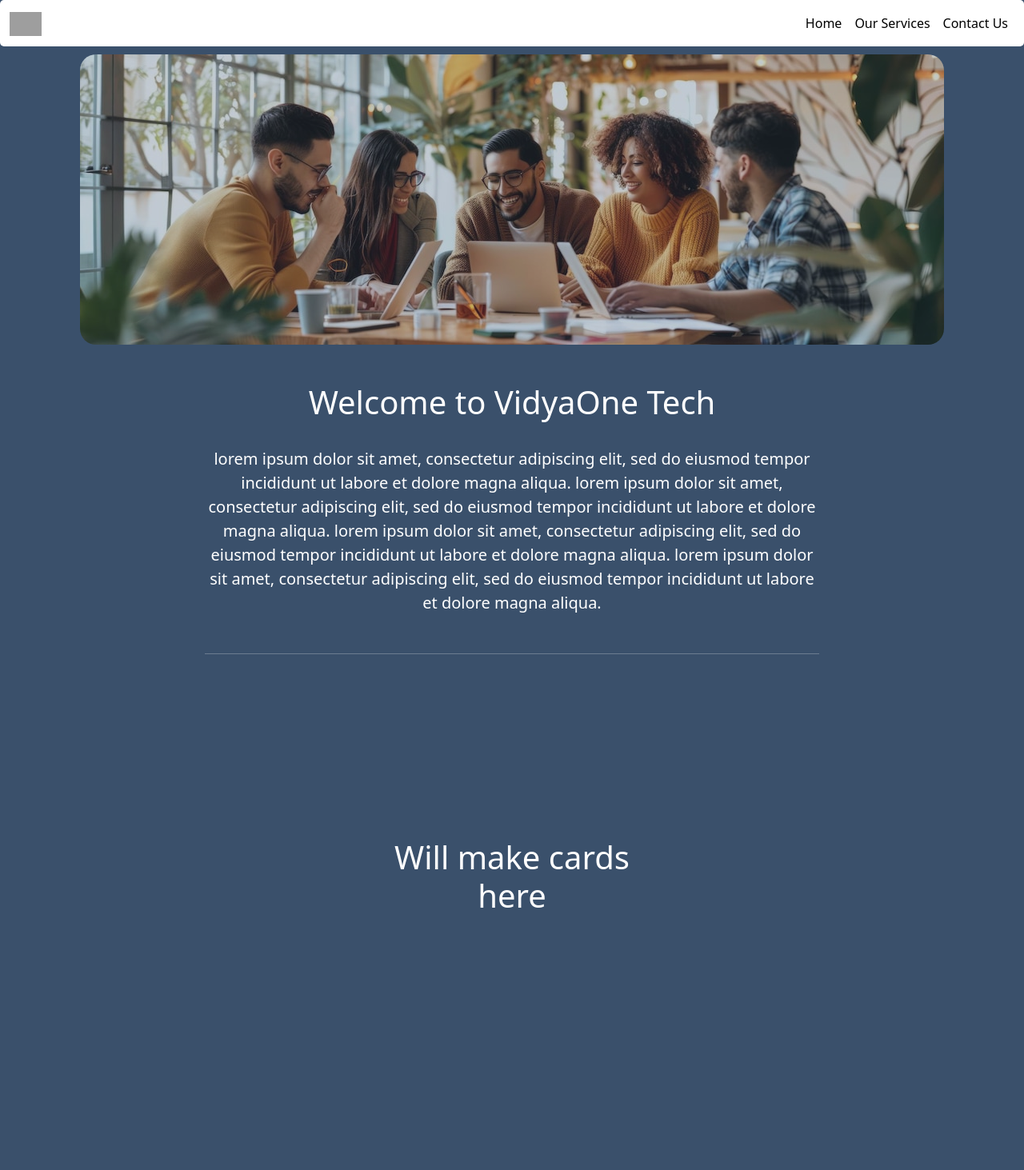
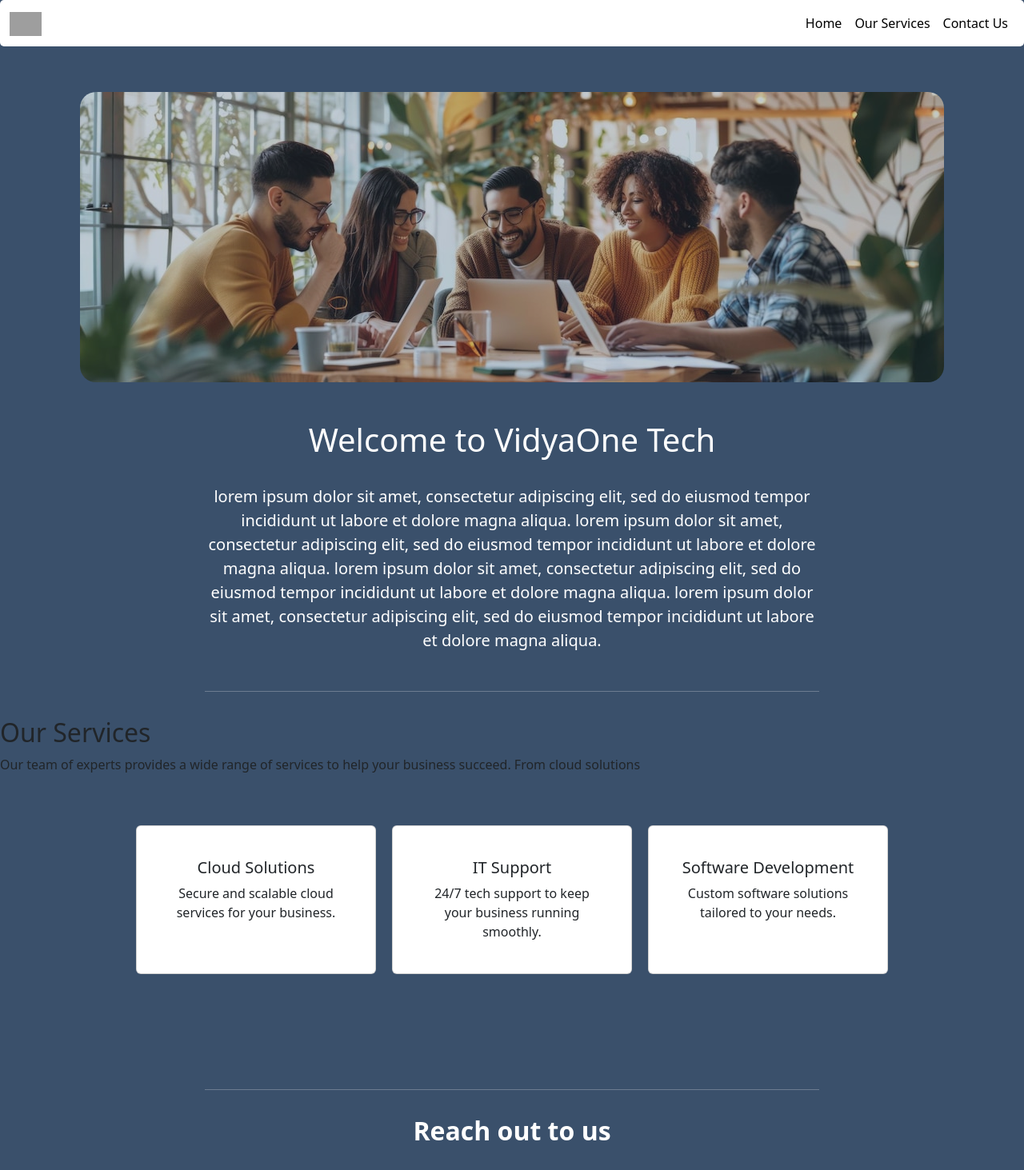
Before and after one commit to kkpathak2000/IT-company-website-Page-React.js, a React (Create React App) app: page / in a window 1280 px wide. Shown: the top 1463 px of the page at 80% size. Built offline with nearby package versions, Linux system fonts and the light colour scheme; grey boxes are pictures that could not be loaded.

Commit message:
3rd commit

```diff
--- a/src/App.css
+++ b/src/App.css
@@ -11,8 +11,11 @@
 
   .custom-navbar {
     background-color: #ffffff;
-    position:fixed;
+    position:fixed !important;
+    width: 100%;
+    z-index: 1000;
     border-radius: 5px;
+    top: 0;
   }
 
 
@@ -39,7 +42,7 @@
   .home-image{
     width: 100%;
     height: 20px;
-    margin-top: 10px;
+    margin-top: 9%;
     opacity: 0.7;
     max-width:fit-content;
     height:fit-content;
@@ -112,7 +115,7 @@
   .separator {
     width: 2px;
     height: 150px;
-    background-color: #fff;
+    /* background-color: #fff; */
     margin: 0 30px;
   }
 
@@ -121,15 +124,13 @@
     text-align: left;
   }
 
-  .contact-form input,
-  .contact-form textarea {
+  .contact-form input, .contact-form textarea {
     border: 1px solid #555;
     color: #000;
     background-color: #fff;
   }
 
-  .contact-form input:focus,
-  .contact-form textarea:focus {
+  .contact-form input:focus, .contact-form textarea:focus {
     border-color: #00bcd4;
     outline: none;
   }
@@ -146,7 +147,7 @@
   display: block;
   object-fit: cover;
   opacity: 0.7;
-  border-radius: 30px;
+  border-radius: 5px;
 }
 
   .footer {
@@ -178,12 +179,12 @@
   color: #142f33;
 }
 
-.services{
+/* .services{
   display: flex;
-  margin: 18% 35%;
+  margin: 8% 35%;
   text-align: center;
   color: #ffffff;
-}
+} */
 
 .contact-hr{
   margin-top: 3rem;
@@ -192,3 +193,20 @@
   margin-right: 20%;
   text-align: center;
 }
+
+.services-section-cards {
+  display: flex;
+  justify-content: center;
+  gap: 20px;
+  padding: 3rem 0;
+}
+
+.service-card {
+  background-color: #2c2c2c;
+  color: #fff;
+  width: 300px;
+  border: none;
+  text-align: center;
+  padding: 1.5rem;
+  border-radius: 10px;
+}
--- a/src/components/Home.js
+++ b/src/components/Home.js
@@ -4,7 +4,7 @@
 const Home = () => {
   return (
     <section id="home" className="home-section">
-      <img src={homeImage} alt="home page photo" className="home-image" />
+      <img src={homeImage} alt="home page" className="home-image" />
       <div className="home-text">
         <h1>Welcome to VidyaOne Tech</h1>
       </div>
--- a/src/components/Services.js
+++ b/src/components/Services.js
@@ -1,11 +1,33 @@
-import React from 'react'
+import React from 'react';
+import { Card, CardBody, CardTitle, CardText } from 'reactstrap';
+
+const services = [
+  { title: "Cloud Solutions", description: "Secure and scalable cloud services for your business." },
+  { title: "IT Support", description: "24/7 tech support to keep your business running smoothly." },
+  { title: "Software Development", description: "Custom software solutions tailored to your needs." }
+];
 
 const Services = () => {
   return (
     <section id="services" className="services">
-      <h1>Will make cards here</h1>
+      <div className="services-header">
+        <h2 className='services-header-text'>Our Services</h2>
+      </div>
+        <p className="services-description">
+          Our team of experts provides a wide range of services to help your business succeed. From cloud solutions
+        </p>
+      <div className="services-section-cards">
+          {services.map((service, index) => (
+            <Card key={index} className="service-card">
+              <CardBody>
+                <CardTitle tag="h5">{service.title}</CardTitle>
+                <CardText>{service.description}</CardText>
+              </CardBody>
+            </Card>
+          ))}
+      </div>
     </section>
-  )
-}
+  );
+};
 
-export default Services
+export default Services;
```
Lines whose indentation alone changed are shown as unchanged.
